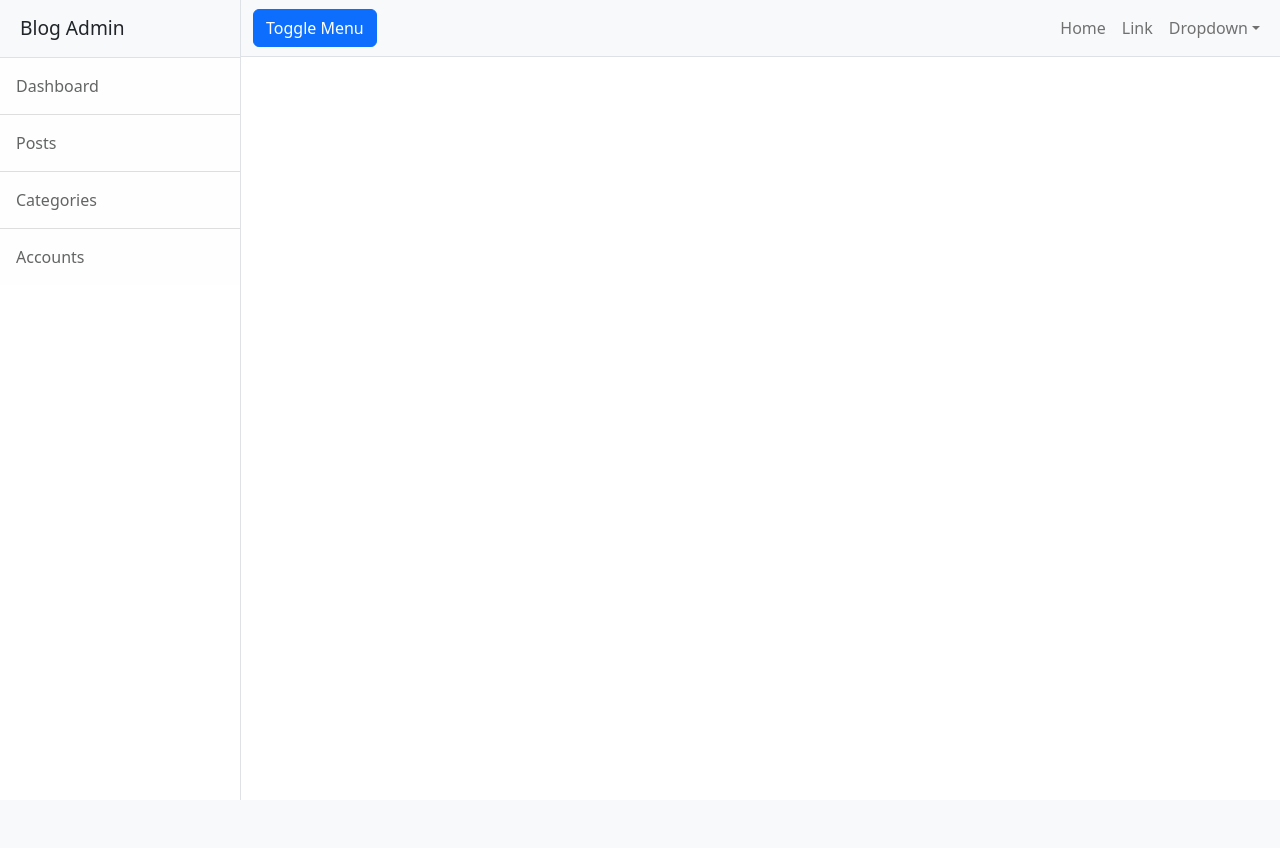
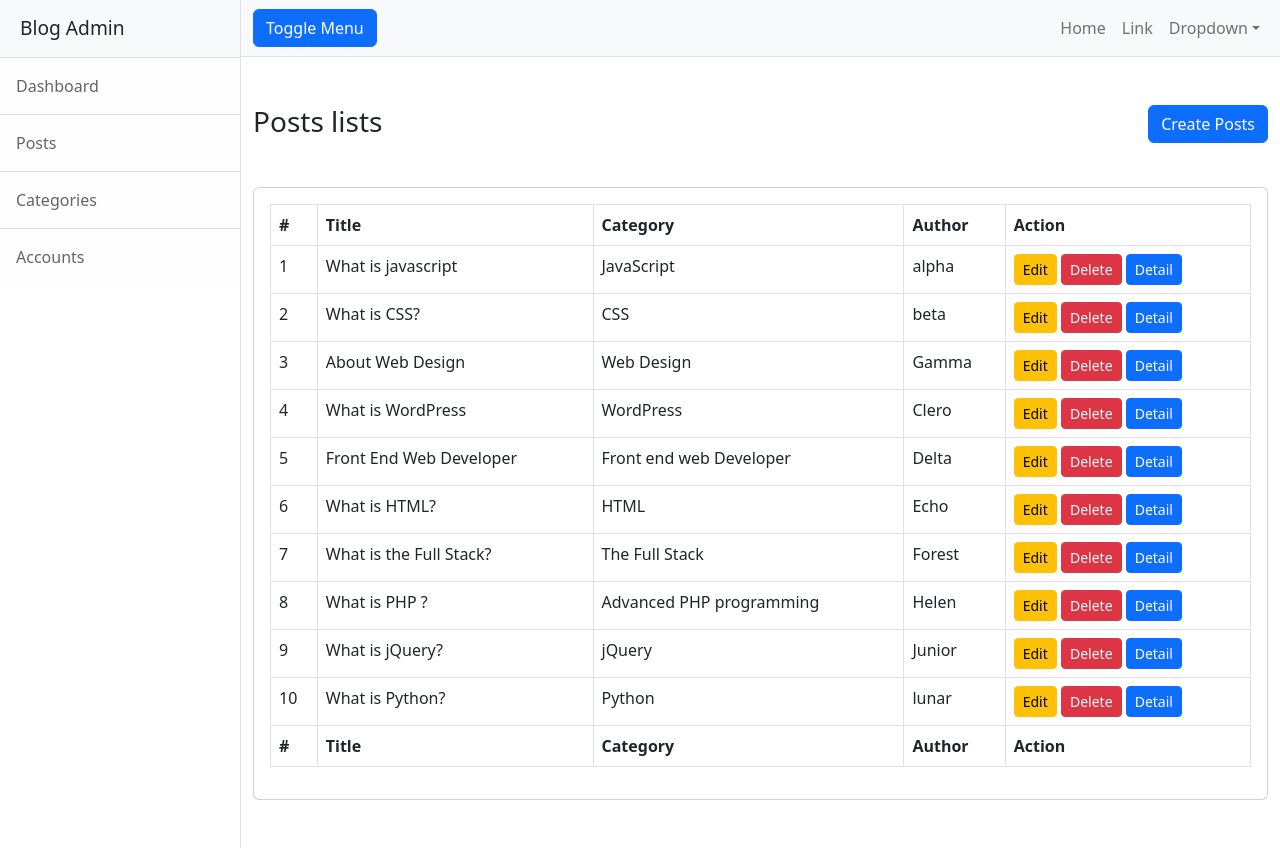
Before and after one commit to hanminmyo/MyBlog, a PHP site: page /admin/posts/posts.php in a window 1280 px wide. Before the commit the page ends 800 px from the top, so only its background shows below. Run offline with PHP 8.4, Linux system fonts and the light colour scheme; data comes from the database, SQL or seed files in the repository.

Commit message:
modified php project

```diff
--- a/admin/posts/posts.php
+++ b/admin/posts/posts.php
@@ -1,6 +1,70 @@
 <?php
+ini_set('display_errors', 1);
+ini_set('display_startup_errors', 1);
+error_reporting(E_ALL);
     include "../layouts/navbar_side.php";
+    include "../../dbconnect.php";
+    $sql = "SELECT posts.*, categories.name as c_name, users.name as u_name FROM posts INNER JOIN categories
+    ON posts.category_id = categories.id INNER JOIN users ON posts.user_id=users.id";
+    $stmt = $conn->prepare($sql);
+    $stmt->execute();
+    $posts = $stmt->fetchAll();
+    // var_dump($posts);
 ?>
+
+    <div class="container my-5">
+        <div class="mb-5">
+            <h3 class="d-inline">Posts lists</h3>
+            <a href="" class="btn btn-primary float-end">Create Posts</a>
+        </div>
+        <div class="card">
+            <div class="card-body">
+                <table class="table table-bordered">
+                    <thead>
+                        <tr>
+                            <th>#</th>
+                            <th>Title</th>
+                            <th>Category</th>
+                            <th>Author</th>
+                            <th>Action</th>
+                        </tr>
+                    </thead>
+                    <tbody>
+                        <?php
+                            $j = 1;
+                            foreach($posts as $post){
+                        ?>
+
+                            <tr>
+                                <td><?= $j++ ?></td>
+                                <td><?= $post['title'] ?></td>
+                                <td><?= $post['c_name'] ?></td>
+                                <td><?= $post['u_name'] ?></td>
+                                <td>
+                                    <button class="btn btn-sm
+                                    btn-warning">Edit</button>
+                                    <button class="btn btn-sm
+                                    btn-danger">Delete</button>
+                                    <a class="btn btn-sm btn-primary"
+                                    href="../../detail.php?id=<?= $post
+                                    ['id'] ?>" target="_blank">Detail</a>
+                                </td>
+                            </tr>
+                        <?php } ?>
+                    </tbody>
+                    <tfoot>
+                        <tr>
+                            <th>#</th>
+                            <th>Title</th>
+                            <th>Category</th>
+                            <th>Author</th>
+                            <th>Action</th>
+                        </tr>
+                    </tfoot>
+                </table>
+            </div>
+        </div>
+    </div>
 <?php
-    include "../layouts/footer.php";
+include "../layouts/footer.php";
 ?>
```
Also changed, not shown: layouts/footer.php (+9 -8 lines).
